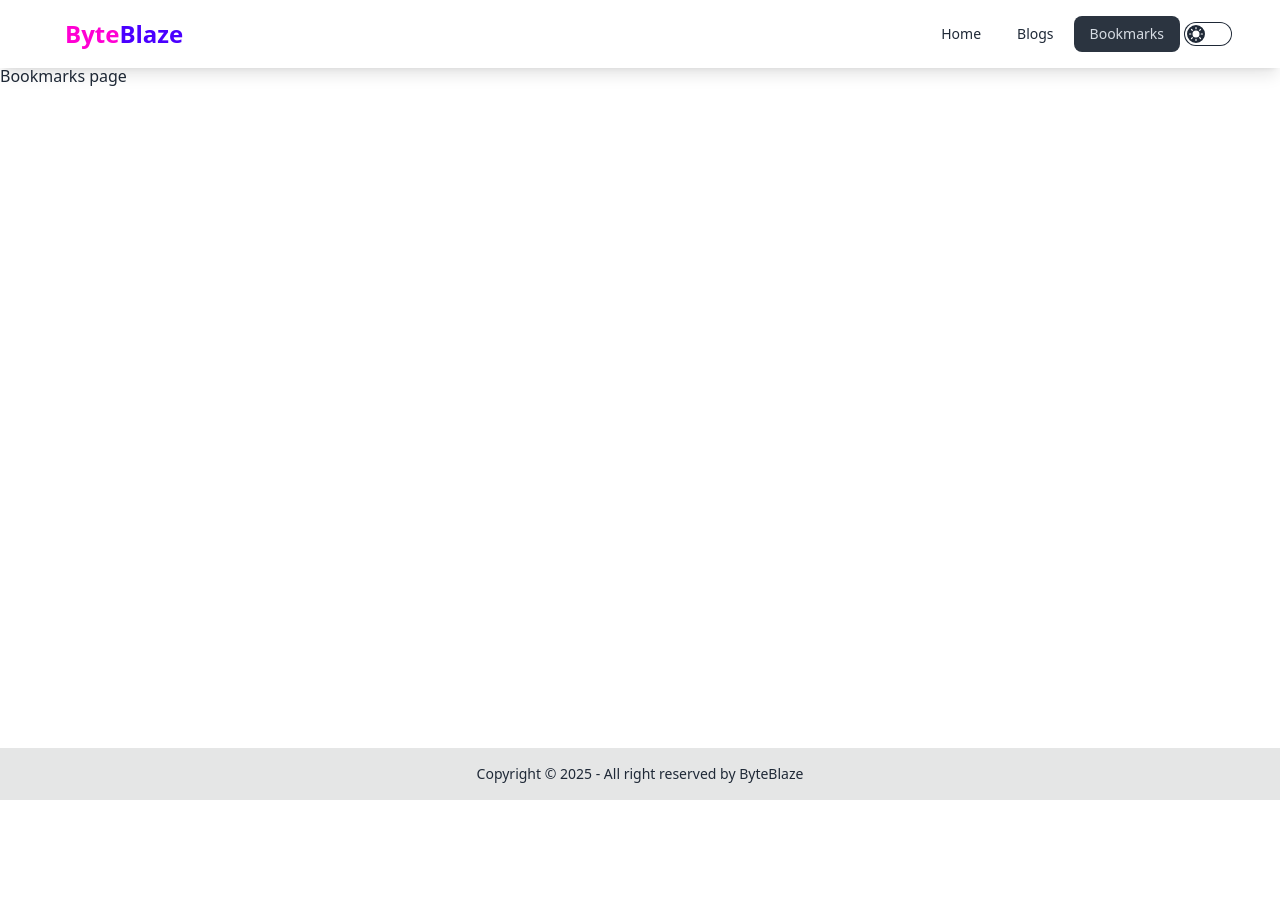
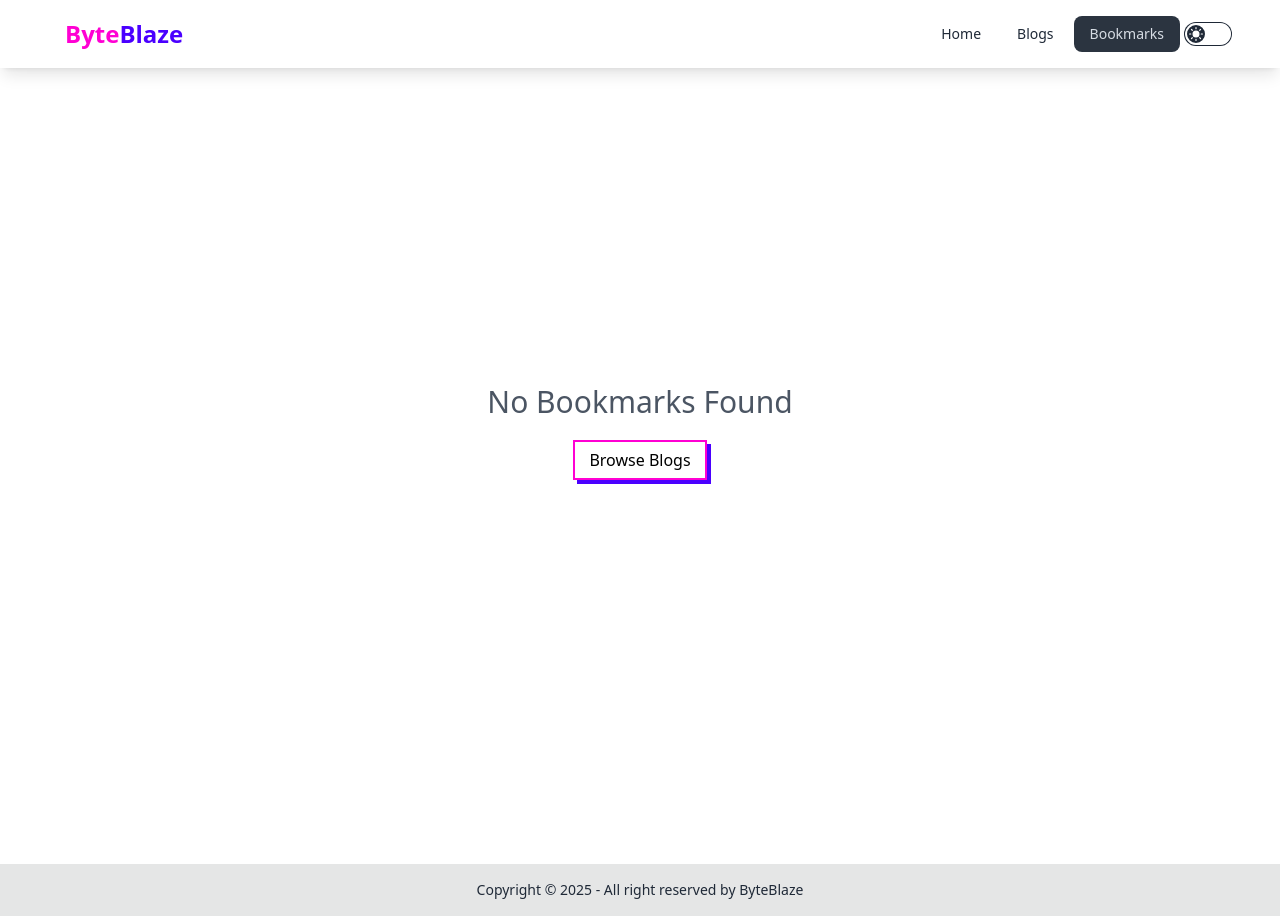
Before and after one commit to mahabubalam-gbs/byteblaze, a React app: page /bookmarks in a window 1280 px wide. Before the commit the page ends 800 px from the top, so only its background shows below. Built offline with nearby package versions, Linux system fonts and the light colour scheme; the HTML template or start-up script is replaced by a standard one.

Commit message:
Bookmarks page updated

```diff
--- a/src/Utils/handleLS.js
+++ b/src/Utils/handleLS.js
@@ -6,6 +6,7 @@ const getStoredBlogs = () => {
     const storedBlogs = localStorage.getItem('blog-list');
     if (storedBlogs) {
         blogs = JSON.parse(storedBlogs);
+        return blogs;
     }
     return blogs;
 }
@@ -27,4 +28,13 @@ const saveBlogsToLS = (blog) => {
     toast.success('Blog Bookmarked  successfully')
 }
 
-export { getStoredBlogs, saveBlogsToLS }
+// delete blog from LS
+
+const deleteBlog = (id) => {
+    let blogs = getStoredBlogs();
+    const remainingBlogs = blogs.filter(storedBlog => storedBlog.id !== id);
+    localStorage.setItem('blog-list', JSON.stringify(remainingBlogs))
+    toast.success('Blog Removed from Bookmark')
+}
+
+export { getStoredBlogs, saveBlogsToLS, deleteBlog }
--- a/src/components/BlogCard.jsx
+++ b/src/components/BlogCard.jsx
@@ -1,14 +1,18 @@
 import { Link } from "react-router-dom";
 import PropTypes from 'prop-types';
-import image from '../assets/404.jpg'
+import image from '../assets/404.jpg';
+import { MdDeleteForever } from "react-icons/md";
 
 
-const BlogCard = ({ blog }) => {
+const BlogCard = ({ blog, deletable, handleBlogDelete }) => {
 
     const { id, title, cover_image,
         published_at, description } = blog;
+
+
     return (
-        <Link to={`/blog/${id}`} rel="noopener noreferrer" className="max-w-sm mx-auto group bg-white text-gray-800 hover:no-underline focus:no-underline border-2 border-primary border-opacity-30 hover:border-secondary hover:scale-105 transition p-2">
+        <div className="flex relative">
+            <Link to={`/blog/${id}`} className="max-w-sm mx-auto group bg-white text-gray-800 hover:no-underline focus:no-underline border-2 border-primary border-opacity-30 hover:border-secondary hover:scale-105 transition p-2">
                 <img role="presentation" className="object-cover w-full rounded h-44 dark:bg-gray-500" src={cover_image || image} />
                 <div className="p-6 space-y-2">
                     <h3 className="text-2xl font-semibold group-hover:underline group-focus:underline">{title}</h3>
@@ -18,6 +22,16 @@ const BlogCard = ({ blog }) => {
                     <p>{description}</p>
                 </div>
             </Link>
+
+
+            <div onClick={() => handleBlogDelete(id)}>
+                {
+                    deletable && <div className="absolute bg-primary p-3 rounded-full hover:bg-secondary group hover:scale-105 -top-5 -right-5"><MdDeleteForever size={25} className="text-secondary group-hover:text-primary" /></div>
+                }
+            </div>
+
+        </div>
+
     );
 };
 
--- /dev/null
+++ b/src/components/EmptyState.jsx
@@ -0,0 +1,20 @@
+import { Link } from "react-router-dom";
+
+
+const EmptyState = ({ message, address, label }) => {
+    return (
+        <div className="h-screen gap-5 flex flex-col justify-center items-center pb-16">
+            <p className="text-gray-600 text-xl lg:text-3xl">{message}</p>
+            <Link
+                to={address}
+                className="relative inline-block px-4 py-2 font-medium group"
+            >
+                <span class="absolute inset-0 w-full h-full transition duration-200 ease-out transform translate-x-1 translate-y-1 bg-primary group-hover:-translate-x-0 group-hover:-translate-y-0"></span>
+                <span class="absolute inset-0 w-full h-full bg-white border-2 border-secondary group-hover:bg-primary"></span>
+                <span class="relative text-black group-hover:text-white">{label}</span>
+            </Link>
+        </div>
+    );
+};
+
+export default EmptyState;
--- a/src/pages/BlogDetails.jsx
+++ b/src/pages/BlogDetails.jsx
@@ -6,10 +6,9 @@ import { saveBlogsToLS } from '../Utils/handleLS';
 const BlogDetails = () => {
     const [tabIndex, setTabIndex] = useState(0);
     const blog = useLoaderData();
-    const { id, title, published_at, reading_time_minutes, public_reactions_count, comments_count } = blog;
+    const { title, published_at, reading_time_minutes, public_reactions_count, comments_count } = blog;
 
     const handleBookmark = (blog) => {
-        console.log(blog);
         saveBlogsToLS(blog)
 
     }
--- a/src/pages/Blogs.jsx
+++ b/src/pages/Blogs.jsx
@@ -12,7 +12,7 @@ const Blogs = () => {
     return (
         <section className="py-6 while:bg-white white:text-gray-800">
             <div className="container max-w-7xl p-6 mx-auto space-y-6 sm:space-y-12">
-                <Link rel="noopener noreferrer" to={`/blog/${id}`} className="block max-w-sm gap-3 mx-auto sm:max-w-full group hover:no-underline focus:no-underline lg:grid lg:grid-cols-12 dark:bg-gray-50">
+                <Link to={`/blog/${id}`} className="block max-w-sm gap-3 mx-auto sm:max-w-full group hover:no-underline focus:no-underline lg:grid lg:grid-cols-12 dark:bg-gray-50">
                     <img src={blogs[0].cover_image} alt="" className="object-cover w-full h-64 rounded sm:h-96 lg:col-span-7 bg-gray-500" />
                     <div className="p-6 space-y-2 lg:col-span-5">
                         <h3 className="text-2xl font-semibold sm:text-4xl group-hover:underline group-focus:underline">{blogs[0].title}</h3>
--- a/src/pages/Bookmarks.jsx
+++ b/src/pages/Bookmarks.jsx
@@ -1,9 +1,29 @@
+import { useEffect, useState } from "react";
+import BlogCard from "../components/BlogCard";
+import { deleteBlog, getStoredBlogs } from "../Utils/handleLS";
+import EmptyState from "../components/EmptyState";
 
 
 const Bookmarks = () => {
+    const [blogs, setBlogs] = useState([]);
+
+    useEffect(() => {
+        const storedBlogs = getStoredBlogs();
+        setBlogs(storedBlogs)
+    }, [])
+
+    const handleBlogDelete = (id) => {
+        deleteBlog(id);
+        const storedBlogs = getStoredBlogs();
+        setBlogs(storedBlogs)
+
+    }
+    if (blogs.length < 1) return <EmptyState message={'No Bookmarks Found'} address={'/blogs'} label={'Browse Blogs'}></EmptyState>
     return (
-        <div>
-            <h2>Bookmarks page</h2>
+        <div className="container max-w-6xl py-12 gap-12 mx-auto  grid justify-center grid-cols-1  sm:grid-cols-2 lg:grid-cols-3">
+            {
+                blogs.map(blog => <BlogCard handleBlogDelete={handleBlogDelete} deletable={true} key={blog.id} blog={blog}></BlogCard>)
+            }
         </div>
     );
 };
```
Lines whose indentation alone changed are shown as unchanged.
